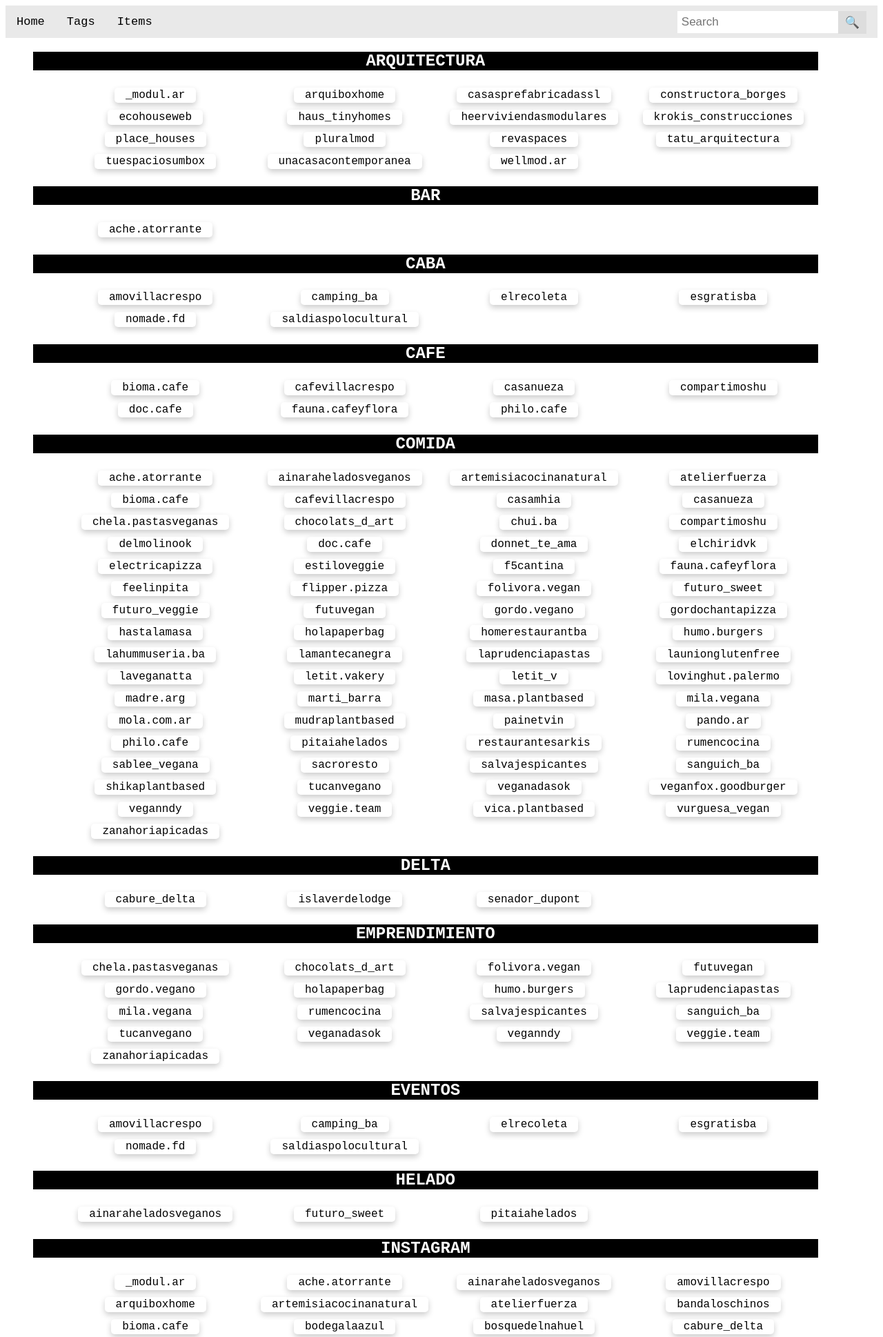
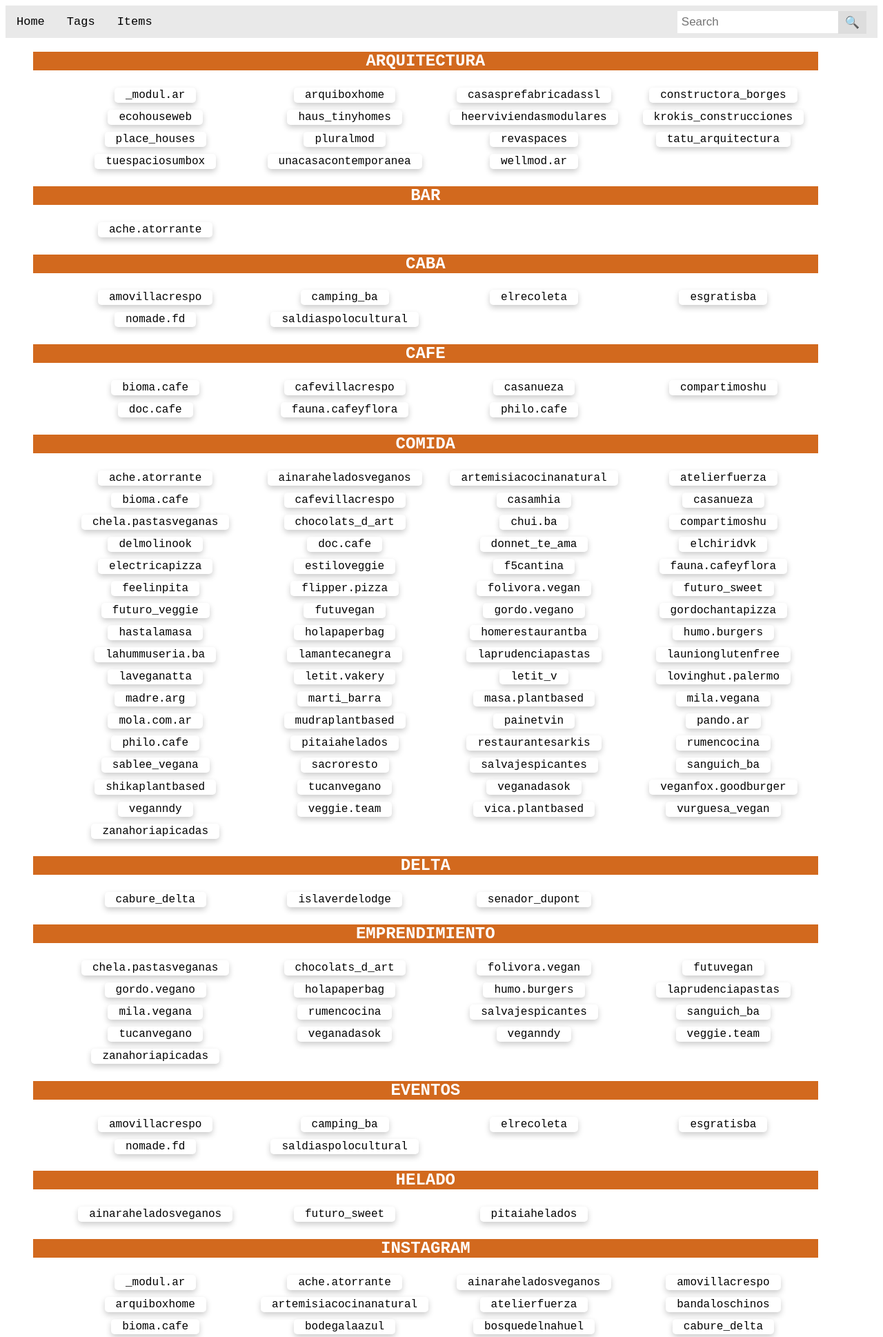
Before and after one commit to unmateo/likes, a Django app: page /tags/ in a window 1280 px wide. Shown: the top 1938 px of the page at 69% size. Run offline with Django 4.2, Linux system fonts and the light colour scheme; data comes from the database, SQL or seed files in the repository.

Commit message:
change tag style

```diff
--- a/likes/static/tags.css
+++ b/likes/static/tags.css
@@ -5,7 +5,7 @@
 }
 
 .tag {
-    background-color: black;
+    background-color: chocolate;
     color: white;
     width: 100%;
     text-align: center;
```
